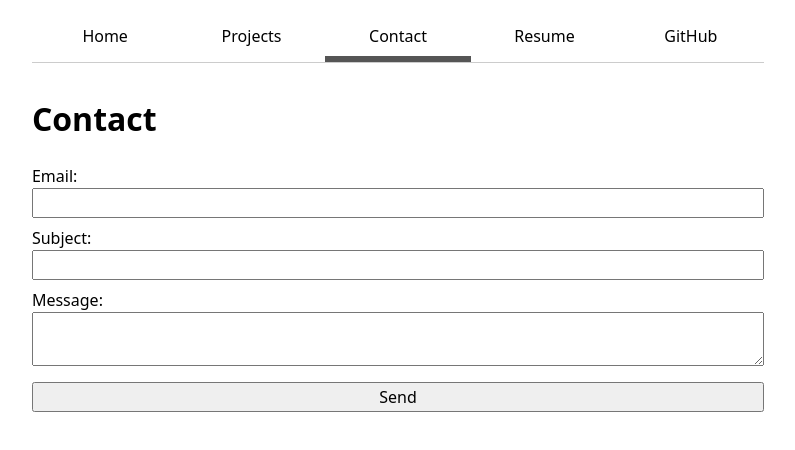
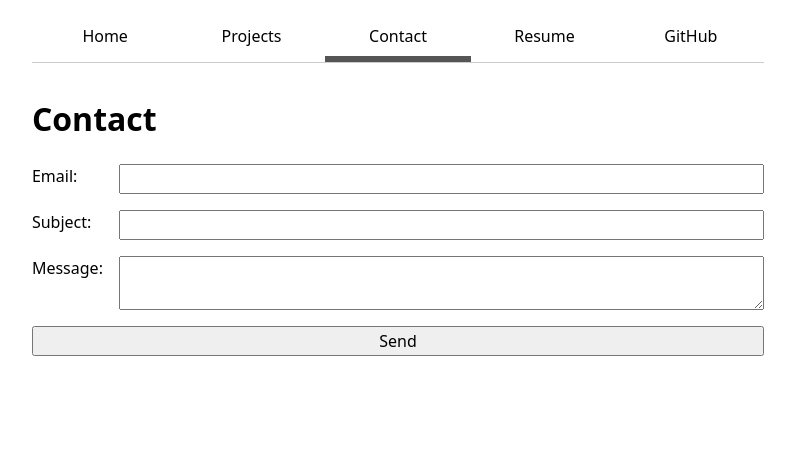
Before and after one commit to bdognieto/portfolio, a plain HTML site: page contact/index.html in a window 1280 px wide. Shown: the whole page, without its empty margins (242-1037 px from the left). Drawn offline with Linux system fonts and the light colour scheme.

Commit message:
Update style.css

```diff
--- a/style.css
+++ b/style.css
@@ -5,26 +5,25 @@ body {
   padding: 1rem;
 }
 
+input,
+textarea,
+button {
+  font: inherit;
+}
+
 form {
-  width: 100%;
+  display: grid;
+  grid-template-columns: auto 1fr;
+  gap: 1em;
 }
 
 form label {
-  display: block;
-  margin-block: 0.5rem;
-}
-
-form input,
-form textarea,
-form button {
-  display: block;
-  width: 100%;
-  box-sizing: border-box;
-  font: inherit;
+  display: contents;
 }
 
 form button {
-  margin-top: 1rem;
+  grid-column: 1 / -1;
+  font: inherit;
 }
 
 nav {
```
